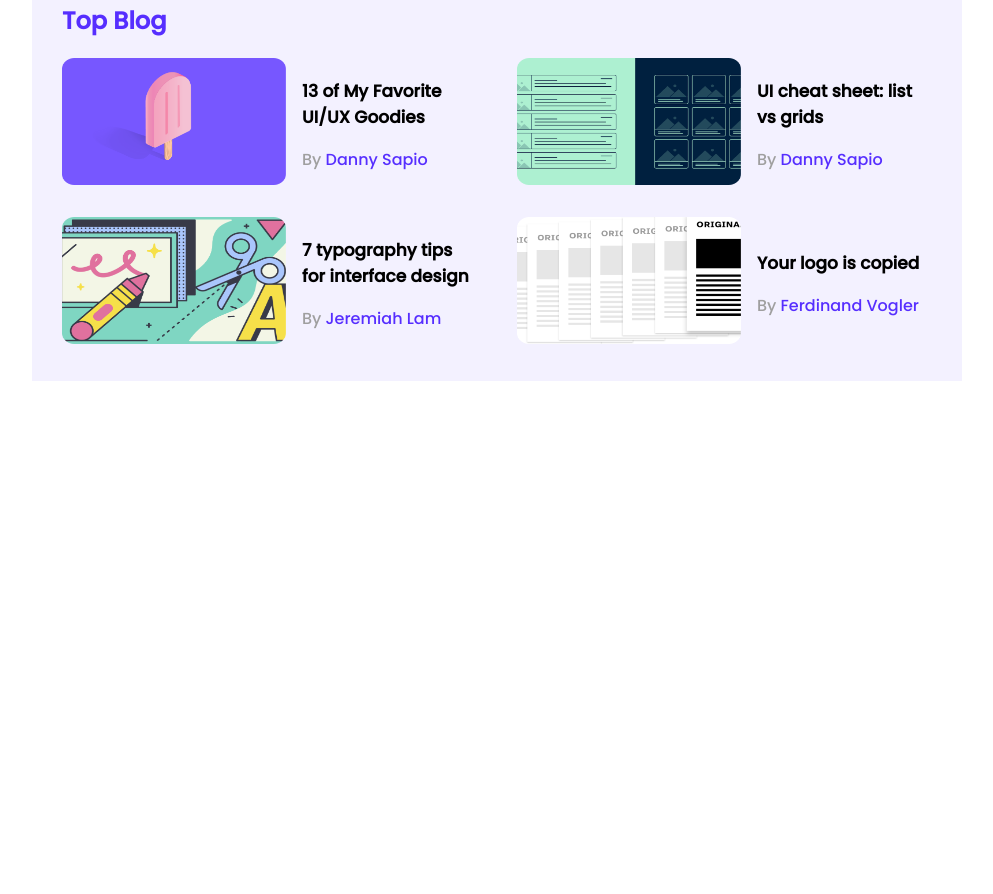
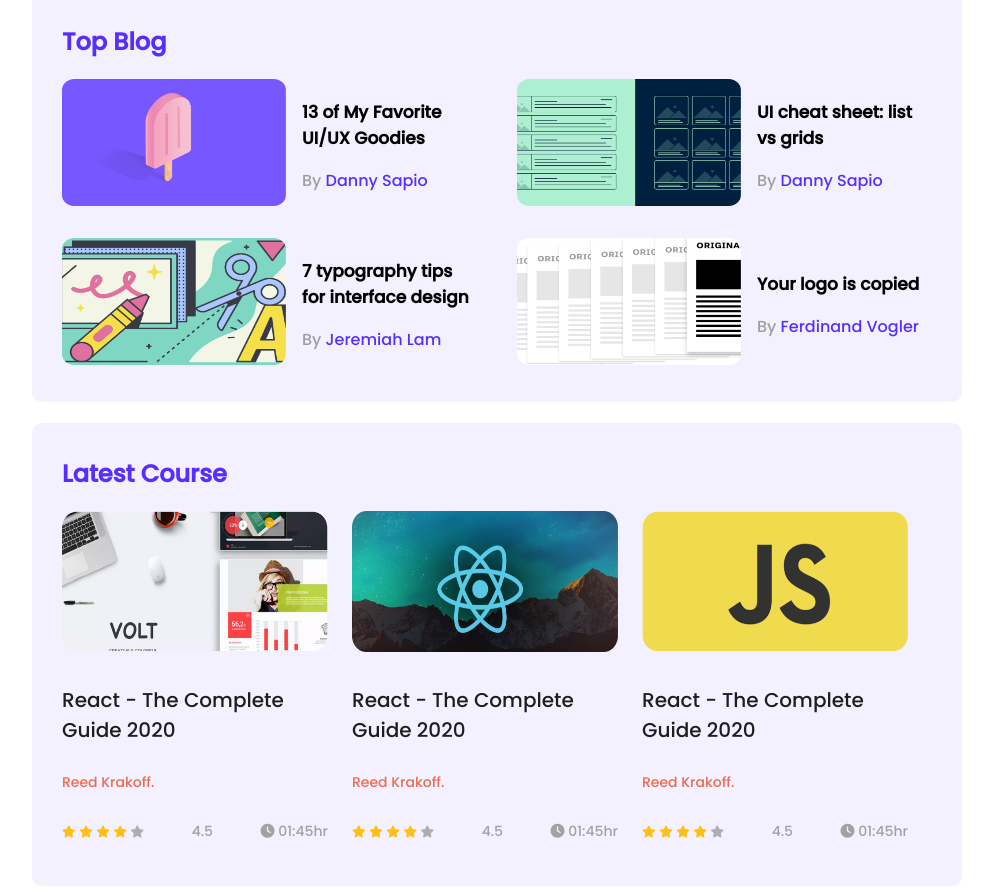
Before and after one commit to Tokiosman80F/leader-board-website, a plain HTML site: page index.html in a window 1280 px wide. Shown: the part 368-1262 px from the top of the page, without its empty margins (143-1136 px from the left). Before the commit the page ends 800 px from the top, so only its background shows below. Drawn offline with Linux system fonts and the light colour scheme.

```diff
--- a/css/style.css
+++ b/css/style.css
@@ -4,12 +4,15 @@ body {
 }
 main {
   display: flex;
-  justify-content: center;
+  flex-direction: column;
+  align-items: center;
 }
 .container {
   background-color: #f3f1ff;
   width: 870px;
   padding: 30px;
+  border-radius: 10px;
+  margin-top: 21px;
 }
 /* top part */
 .top-players {
@@ -75,3 +78,53 @@ hr {
   color: #562eff;
   text-decoration: none;
 }
+/* course  */
+.courses {
+  display: grid;
+  grid-template-columns: repeat(3, 1fr);
+  grid-column-gap: 24px;
+}
+.course {
+}
+.course-banner {
+}
+.course-banner img {
+  width: 266px;
+  height: 141px;
+}
+.course-detail {
+}
+.course-title {
+  font-size: 20px;
+  color: #1e1e1e;
+  font-weight: normal;
+}
+.course-author {
+  font-weight: 400;
+  font-size: 14px;
+  color: #ed6b4f;
+}
+.course-info {
+  display: flex;
+  color: #a2a2a2;
+  font-size: 14px;
+  align-items: center;
+  justify-content: space-between;
+}
+/* icon */
+.fa-star {
+  font-size: 12px;
+}
+.fa-star.filled {
+  color: #ffc014;
+}
+.fa-star.empty {
+  color: #aeaeae;
+}
+/* icon end */
+.course-duration {
+}
+/* media query  */
+/* mobile device */
+@media screen and (max-width: 688px) {
+}
--- a/index.html
+++ b/index.html
@@ -14,6 +14,14 @@
     />
     <!-- css -->
     <link rel="stylesheet" href="/css/style.css" />
+    <!-- font awesome -->
+    <link
+      rel="stylesheet"
+      href="https://cdnjs.cloudflare.com/ajax/libs/font-awesome/6.2.1/css/all.min.css"
+      integrity="sha512-MV7K8+y+gLIBoVD59lQIYicR65iaqukzvf/nwasF0nqhPay5w/9lJmVM2hMDcnK1OnMGCdVK+iQrJ7lzPJQd1w=="
+      crossorigin="anonymous"
+      referrerpolicy="no-referrer"
+    />
   </head>
   <body>
     <header></header>
@@ -102,6 +110,89 @@
           </div>
         </div>
       </section>
+      <!-- section container 2 -->
+      <section class="container">
+        <h2 class="section-title">Latest Course</h2>
+        <!-- course 1 -->
+        <div class="courses">
+          <div class="course">
+            <div class="course-banner">
+              <img src="images/courses/course-2.png" alt="" />
+            </div>
+            <div class="course-detail">
+              <h4 class="course-title">React - The Complete Guide 2020</h4>
+              <p class="course-author">Reed Krakoff.</p>
+              <div class="course-info">
+                <div>
+                  <i class="fa-solid fa-star filled"></i>
+                  <i class="fa-solid fa-star filled"></i>
+                  <i class="fa-solid fa-star filled"></i>
+                  <i class="fa-solid fa-star filled"></i>
+                  <i class="fa-solid fa-star empty"></i>
+                </div>
+                <p>4.5</p>
+                <div class="course-duration">
+                  <i class="fa-solid fa-clock"></i>
+                  01:45hr
+                </div>
+              </div>
+            </div>
+          </div>
+
+          <!-- course 2 -->
+        <div class="courses">
+          <div class="course">
+            <div class="course-banner">
+              <img src="images/courses/course-1.png" alt="" />
+            </div>
+            <div class="course-detail">
+              <h4 class="course-title">React - The Complete Guide 2020</h4>
+              <p class="course-author">Reed Krakoff.</p>
+              <div class="course-info">
+                <div>
+                  <i class="fa-solid fa-star filled"></i>
+                  <i class="fa-solid fa-star filled"></i>
+                  <i class="fa-solid fa-star filled"></i>
+                  <i class="fa-solid fa-star filled"></i>
+                  <i class="fa-solid fa-star empty"></i>
+                </div>
+                <p>4.5</p>
+                <div class="course-duration">
+                  <i class="fa-solid fa-clock"></i>
+                  01:45hr
+                </div>
+              </div>
+            </div>
+          </div>
+
+          <!-- course 3 -->
+        <div class="courses">
+          <div class="course">
+            <div class="course-banner">
+              <img src="images/courses/course-3.png" alt="" />
+            </div>
+            <div class="course-detail">
+              <h4 class="course-title">React - The Complete Guide 2020</h4>
+              <p class="course-author">Reed Krakoff.</p>
+              <div class="course-info">
+                <div>
+                  <i class="fa-solid fa-star filled"></i>
+                  <i class="fa-solid fa-star filled"></i>
+                  <i class="fa-solid fa-star filled"></i>
+                  <i class="fa-solid fa-star filled"></i>
+                  <i class="fa-solid fa-star empty"></i>
+                </div>
+                <p>4.5</p>
+                <div class="course-duration">
+                  <i class="fa-solid fa-clock"></i>
+                  01:45hr
+                </div>
+              </div>
+            </div>
+          </div>
+
+        </div>
+      </section>
     </main>
   </body>
 </html>
```
